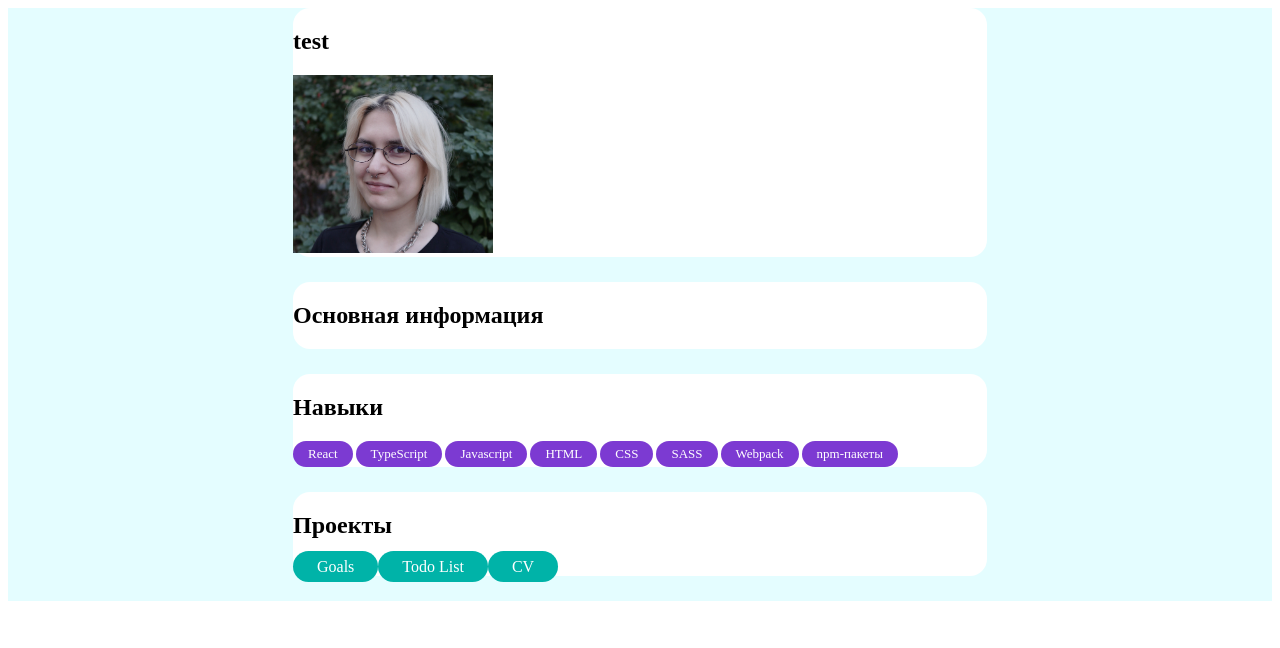
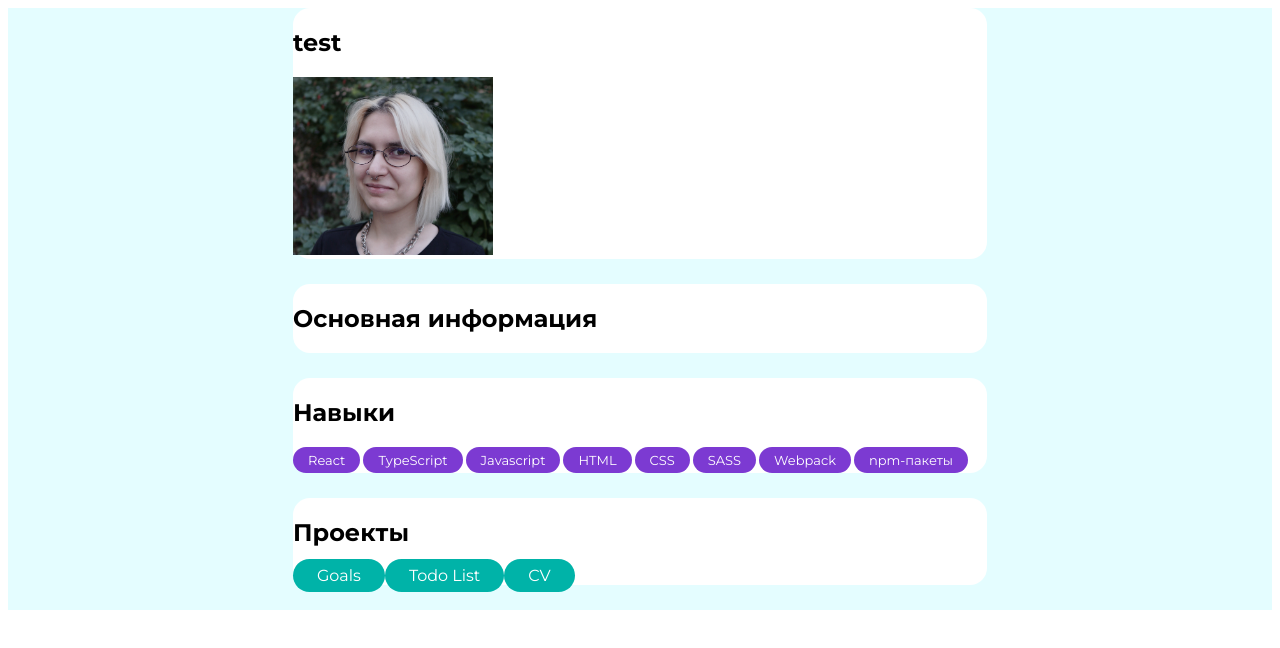
Before and after one commit to Ave-Mari/Mari-CV, a React app: page / in a window 1280 px wide. Shown: the top 648 px of the page. Built offline with nearby package versions, Linux system fonts and the light colour scheme; the HTML template or start-up script is replaced by a standard one.

Commit message:
fix font url

```diff
--- a/src/main-styles.css
+++ b/src/main-styles.css
@@ -1,4 +1,4 @@
-@import url('https://fonts.googleapis.com/css2?family=Aleo:ital,wght@0,300;0,400;0,700;1,300;1,400;1,700&family=Red+Hat+Text:ital,wght@0,300;0,400;0,500;0,600;0,700;1,300;1,400;1,500;1,600;1,700&display=swap');
+@import url('https://fonts.googleapis.com/css2?family=Aleo:ital,wght@0,300;0,400;0,700;1,300;1,400;1,700&family=Montserrat:ital,wght@0,100;0,200;0,300;0,400;0,500;0,600;0,700;0,800;0,900;1,100;1,200;1,300;1,400;1,500;1,600;1,800;1,900&family=Red+Hat+Text:ital,wght@0,300;0,400;0,500;0,600;0,700;1,300;1,400;1,500;1,600;1,700&display=swap');
 
 body {
     font-family: 'Montserrat';
```
